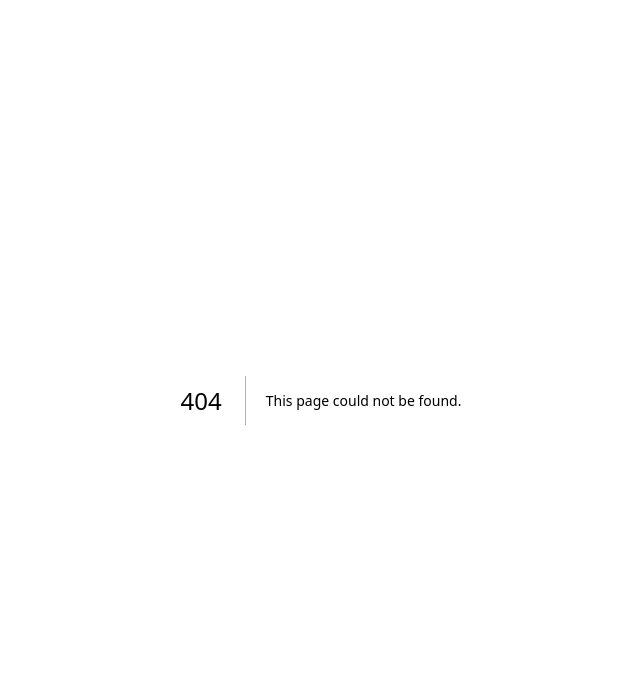
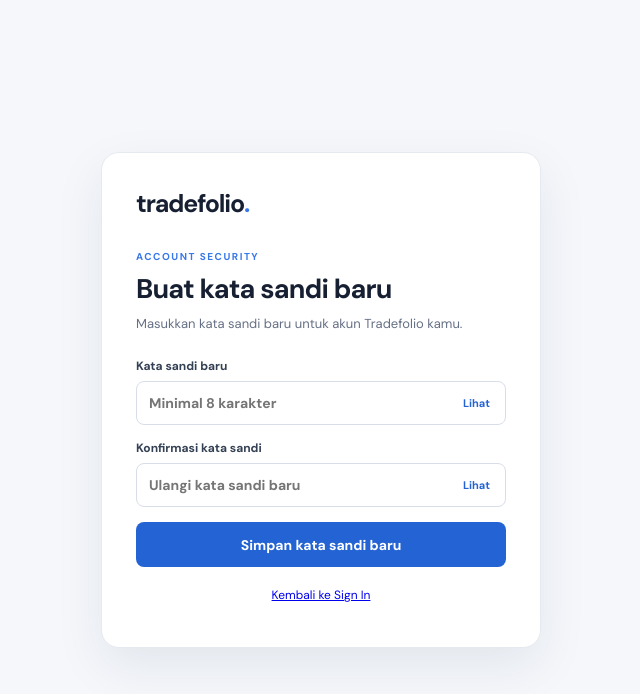
Before and after one commit to dirtodzikriano-oss/trading-journal-platform, a Next.js app: page /reset-password in a window 1280 px wide. Before the commit this address had no page. Shown: the top 694 px of the page, without its empty margins (319-959 px from the left). Built offline with nearby package versions, Linux system fonts and the light colour scheme.

Commit message:
Add password reset page for Supabase recovery links

```diff
--- /dev/null
+++ b/app/reset-password/page.tsx
@@ -0,0 +1,61 @@
+"use client";
+
+import { FormEvent, useState } from "react";
+import { useRouter } from "next/navigation";
+import { createClient } from "@/lib/supabase/client";
+
+export default function ResetPasswordPage() {
+  const router = useRouter();
+  const [password, setPassword] = useState("");
+  const [confirmPassword, setConfirmPassword] = useState("");
+  const [showPassword, setShowPassword] = useState(false);
+  const [showConfirm, setShowConfirm] = useState(false);
+  const [message, setMessage] = useState("");
+  const [busy, setBusy] = useState(false);
+
+  async function handleSubmit(event: FormEvent<HTMLFormElement>) {
+    event.preventDefault();
+    if (password !== confirmPassword) { setMessage("Konfirmasi kata sandi tidak sama."); return; }
+    if (password.length < 8) { setMessage("Kata sandi minimal 8 karakter."); return; }
+    setBusy(true); setMessage("");
+    const supabase = createClient();
+    const { data: { user } } = await supabase.auth.getUser();
+    if (!user) {
+      setMessage("Tautan reset tidak valid atau sudah kedaluwarsa. Silakan minta tautan baru dari halaman Sign In.");
+      setBusy(false); return;
+    }
+    const { error } = await supabase.auth.updateUser({ password });
+    setBusy(false);
+    if (error) { setMessage(error.message); return; }
+    await supabase.auth.signOut({ scope: "local" });
+    router.replace("/login?reset=success");
+  }
+
+  return (
+    <main className="auth-shell">
+      <section className="auth-card">
+        <a className="auth-brand" href="/">tradefolio<span>.</span></a>
+        <p className="auth-eyebrow">ACCOUNT SECURITY</p>
+        <h1>Buat kata sandi baru</h1>
+        <p className="auth-description">Masukkan kata sandi baru untuk akun Tradefolio kamu.</p>
+        <form className="auth-form" onSubmit={handleSubmit}>
+          <label>Kata sandi baru
+            <span className="auth-password-wrap">
+              <input type={showPassword ? "text" : "password"} autoComplete="new-password" minLength={8} required value={password} onChange={e => setPassword(e.target.value)} placeholder="Minimal 8 karakter" />
+              <button className="auth-password-toggle" type="button" onClick={() => setShowPassword(v => !v)}>{showPassword ? "Sembunyikan" : "Lihat"}</button>
+            </span>
+          </label>
+          <label>Konfirmasi kata sandi
+            <span className="auth-password-wrap">
+              <input type={showConfirm ? "text" : "password"} autoComplete="new-password" minLength={8} required value={confirmPassword} onChange={e => setConfirmPassword(e.target.value)} placeholder="Ulangi kata sandi baru" />
+              <button className="auth-password-toggle" type="button" onClick={() => setShowConfirm(v => !v)}>{showConfirm ? "Sembunyikan" : "Lihat"}</button>
+            </span>
+          </label>
+          <button className="auth-submit" type="submit" disabled={busy}>{busy ? "Menyimpan..." : "Simpan kata sandi baru"}</button>
+        </form>
+        {message && <p className="auth-message" role="status">{message}</p>}
+        <div className="auth-switch"><p><a href="/login">Kembali ke Sign In</a></p></div>
+      </section>
+    </main>
+  );
+}
```
